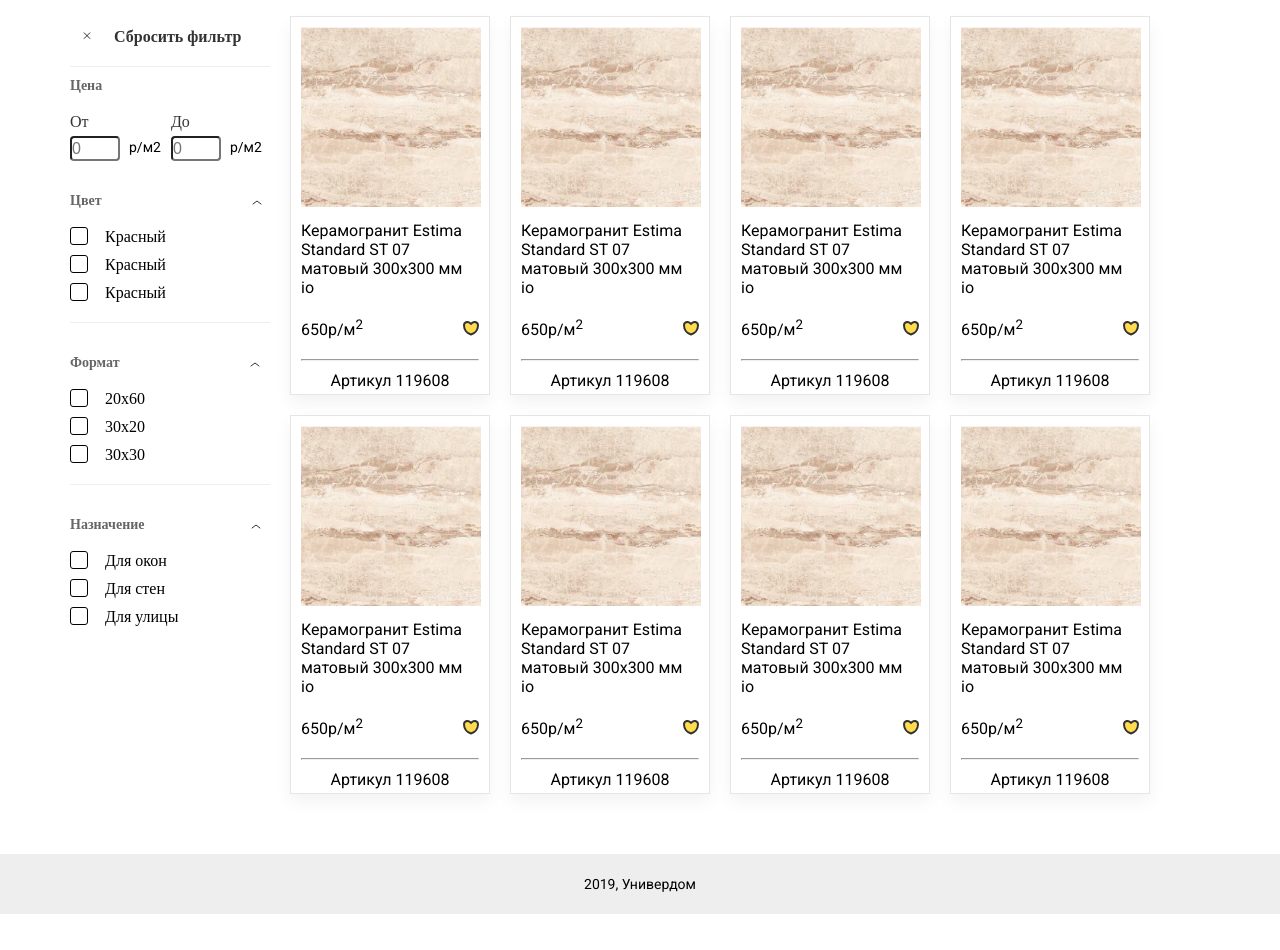
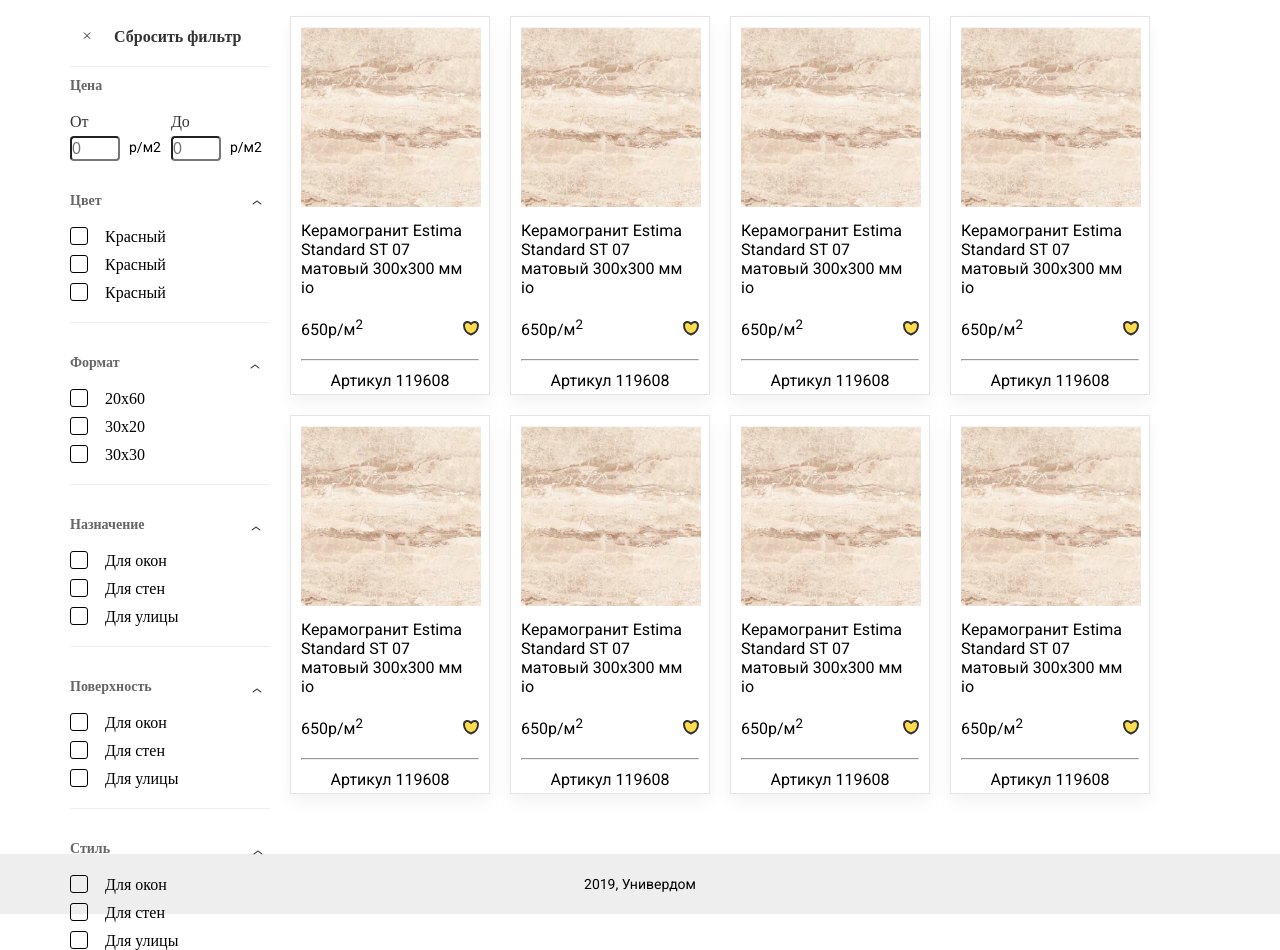
Before and after one commit to WebStyleProduction24/keramogranit, a PHP site: page / in a window 1280 px wide. Shown: the part 229-1179 px from the top of the page. Before the commit the page ends 1143 px from the top, so only its background shows below. Run offline with PHP 8.4, Linux system fonts and the light colour scheme; some libraries are stand-ins or nearby versions.

Commit message:
скрипты+доп меню
Скрипт для смены стрелки и меню закртие.
Также почистил разметку.

```diff
--- a/css/style.css
+++ b/css/style.css
@@ -246,6 +246,30 @@ button {
 	font-size: 16px;
 }
 
+
+/*стили для js фильтра */
+
+
+#close__color{
+	display: block;
+}
+
+#close__format{
+	display: block;
+}
+
+#close__way{
+	display: block;
+}
+
+#close__area{
+	display: block;
+}
+
+#close__style{
+	display: block;
+}
+
 input[type="text"]:focus{outline: 1px solid #FFDB4D;}
 /*input for checkbox*/
 input[type="checkbox"] {
@@ -279,19 +303,28 @@ input[type=checkbox] + label:before {
 
 input[type=checkbox]:checked + label:before {
 	content: "";
-
 	font-size: 15px;
-
 	text-align: center;
 	line-height: 15px;
 	background:url("../img/Checkbox_Active.svg");
 	border: none;
+}
+.offer__filter{
 
 }
 
+.mr__filter-bottom{
+	margin-right:100px;
+}
+
+.mr__filter-foot{
+	margin-right: 143px;
+}
 
 
 /*стили для + -*/
+
+
 .quantity input {
     display: inline-block;
     width: 40px;
@@ -339,7 +372,6 @@ main {
 	min-width: 200px;
 	height: 674px;
 	margin-right: 20px;
-
 	margin-top: 51px;
 	/*бэк для наглядности, убрать*/
 }
@@ -351,6 +383,7 @@ main {
 	justify-content: flex-start;
 	flex-direction: column;
 	text-align: left;
+
 
 }
 
--- a/index.html
+++ b/index.html
@@ -12,7 +12,7 @@
 
 <body>
 
-<wrapper>
+
 
 	<header>
 		<div class="contacts">
@@ -59,7 +59,7 @@
 		<div class="main-container">
 			<!-- для расположения фильтра  -->
 
-			<aside>
+			<aside class="offer__filter">
 				<div class="cd-tab-filter-wrapper">
 					<div class="cd-tab-filter">
 						<ul class="cd-filters   d-flex">
@@ -91,16 +91,14 @@
 								</div>
 							</div>
 						</div>
-						<div class="cd-filter-block">
-							<div class="cd-filter-block-title d-flex">
+						<div class="cd-filter-block" >
+							<div class="cd-filter-block-title d-flex" >
 								<h4 class="offer__filter-title mr__filter">Цвет</h4>
-								<a href="#" class="svg__arrow">
-									<svg width="10" height="5"  viewBox="0 0 10 5" fill="none" xmlns="http://www.w3.org/2000/svg">
-										<path d="M1 4L5 1L9 4" stroke="#333333" stroke-linecap="round" stroke-linejoin="round"/>
-									</svg>
+								<a  class="svg__arrow" id="open__color">
+									<img src="img/arrowUp.png" alt="" class="arrow">
 								</a>
 							</div>
-							<ul class="cd-filter-content cd-filters list">
+							<ul class="cd-filter-content cd-filters list" id="close__color">
 								<li class="offer__checkbox-item">
 									<input class="filter" data-filter=".check1" type="checkbox" id="checkbox1">
 									<label class="checkbox-label" for="checkbox1">Красный</label>
@@ -121,14 +119,12 @@
 						<div class="cd-filter-block">
 							<div class="cd-filter-block-title d-flex">
 								<h4 class="offer__filter-title mr__filter-middle">Формат</h4>
-								<a href="#" class="svg__arrow">
-									<svg width="10" height="5"  viewBox="0 0 10 5" fill="none" xmlns="http://www.w3.org/2000/svg">
-										<path d="M1 4L5 1L9 4" stroke="#333333" stroke-linecap="round" stroke-linejoin="round"/>
-									</svg>
+								<a class="svg__arrow-format" id="open__format">
+									<img src="img/arrowUp.png" alt="" class="arrow">
 								</a>
 							</div>
 
-							<ul class="cd-filter-content cd-filters list">
+							<ul class="cd-filter-content cd-filters list" id="close__format">
 								<li class="offer__checkbox-item">
 									<input class="filter" data-filter=".check4" type="checkbox" id="checkbox4">
 									<label class="checkbox-label" for="checkbox4">20х60</label>
@@ -149,14 +145,11 @@
 						<div class="cd-filter-block">
 							<div class="cd-filter-block-title d-flex">
 								<h4 class="offer__filter-title mr__filter-end">Назначение</h4>
-								<a href="#" class="svg__arrow">
-									<svg width="10" height="5"  viewBox="0 0 10 5" fill="none" xmlns="http://www.w3.org/2000/svg">
-										<path d="M1 4L5 1L9 4" stroke="#333333" stroke-linecap="round" stroke-linejoin="round"/>
-									</svg>
+								<a class="svg__arrow-way" id="open__way">
+									<img src="img/arrowUp.png" alt="" class="arrow">
 								</a>
 							</div>
-
-							<ul class="cd-filter-content cd-filters list">
+							<ul class="cd-filter-content cd-filters list" id="close__way">
 								<li class="offer__checkbox-item">
 									<input class="filter" data-filter=".check7" type="checkbox" id="checkbox7">
 									<label class="checkbox-label" for="checkbox7">Для окон</label>
@@ -170,6 +163,58 @@
 								<li class="offer__checkbox-item">
 									<input class="filter" data-filter=".check9" type="checkbox" id="checkbox9">
 									<label class="checkbox-label" for="checkbox9">Для улицы</label>
+								</li>
+							</ul> <!-- cd-filter-content -->
+						</div>
+						<div class="offer__form-line"></div>
+						<div class="cd-filter-block">
+							<div class="cd-filter-block-title d-flex">
+								<h4 class="offer__filter-title mr__filter-bottom">Поверхность</h4>
+								<a class="svg__arrow-area" id="open__area">
+									<img src="img/arrowUp.png" alt="" class="arrow">
+								</a>
+							</div>
+
+							<ul class="cd-filter-content cd-filters list" id="close__area">
+								<li class="offer__checkbox-item">
+									<input class="filter" data-filter=".check10" type="checkbox" id="checkbox10">
+									<label class="checkbox-label" for="checkbox10">Для окон</label>
+								</li>
+
+								<li class="offer__checkbox-item">
+									<input class="filter" data-filter=".check11" type="checkbox" id="checkbox11">
+									<label class="checkbox-label" for="checkbox11">Для стен</label>
+								</li>
+
+								<li class="offer__checkbox-item">
+									<input class="filter" data-filter=".check12" type="checkbox" id="checkbox12">
+									<label class="checkbox-label" for="checkbox12">Для улицы</label>
+								</li>
+							</ul> <!-- cd-filter-content -->
+						</div>
+						<div class="offer__form-line"></div>
+						<div class="cd-filter-block">
+							<div class="cd-filter-block-title d-flex">
+								<h4 class="offer__filter-title mr__filter-foot">Стиль</h4>
+								<a class="svg__arrow-style" id="open__style">
+									<img src="img/arrowUp.png" alt="" class="arrow">
+								</a>
+							</div>
+
+							<ul class="cd-filter-content cd-filters list" id="close__style">
+								<li class="offer__checkbox-item">
+									<input class="filter" data-filter=".check13" type="checkbox" id="checkbox13">
+									<label class="checkbox-label" for="checkbox13">Для окон</label>
+								</li>
+
+								<li class="offer__checkbox-item">
+									<input class="filter" data-filter=".check14" type="checkbox" id="checkbox14">
+									<label class="checkbox-label" for="checkbox14">Для стен</label>
+								</li>
+
+								<li class="offer__checkbox-item">
+									<input class="filter" data-filter=".check15" type="checkbox" id="checkbox15">
+									<label class="checkbox-label" for="checkbox15">Для улицы</label>
 								</li>
 							</ul> <!-- cd-filter-content -->
 						</div>
@@ -342,8 +387,8 @@
 	<footer class="footer">
 		<p>2019, Универдом</p>
 	</footer>
-
-</wrapper>
+<script  src="https://code.jquery.com/jquery-3.4.1.js"></script>
+<script src="js/main.js"></script>
 
 </body>
 
--- /dev/null
+++ b/js/main.js
@@ -0,0 +1,97 @@
+$(function(){
+
+    $('#open__color').on('click', function() {
+        $('#close__color').slideToggle(100, function(){
+            if( $(this).css('display') === "block"){
+                $(this).removeAttr('style');
+            }
+        });
+
+    });
+    let num=0;
+    let arr=["img/arrowUp.png","img/arrowDown.png"];
+    $(this).find('.svg__arrow').click(function(){
+        num++;
+        if(num>=arr.length){
+            num=0;
+        }
+        $(this).find('img').attr("src",arr[num]);
+    });
+
+    $('#open__format').on('click', function() {
+        $('#close__format').slideToggle(100, function(){
+            if( $(this).css('display') === "block"){
+                $(this).removeAttr('style');
+            }
+        });
+
+    });
+    let numA=0;
+    let array=["img/arrowUp.png","img/arrowDown.png"];
+    $(this).find('.svg__arrow-format').click(function(){
+        numA++;
+        if(numA>=array.length){
+            numA=0;
+        }
+        $(this).find('img').attr("src",array[numA]);
+    });
+
+    $('#open__way').on('click', function() {
+        $('#close__way').slideToggle(100, function(){
+            if( $(this).css('display') === "block"){
+                $(this).removeAttr('style');
+            }
+        });
+
+    });
+    let open__way=0;
+    let close__way=["img/arrowUp.png","img/arrowDown.png"];
+    $(this).find('.svg__arrow-way').click(function(){
+        open__way++;
+        if(open__way>=close__way.length){
+            open__way=0;
+        }
+        $(this).find('img').attr("src",close__way[open__way]);
+    });
+
+
+
+    $('#open__area').on('click', function() {
+        $('#close__area').slideToggle(100, function(){
+            if( $(this).css('display') === "block"){
+                $(this).removeAttr('style');
+            }
+        });
+
+    });
+    let open__area=0;
+    let close__area=["img/arrowUp.png","img/arrowDown.png"];
+    $(this).find('.svg__arrow-area').click(function(){
+        open__area++;
+        if(open__area>=close__area.length){
+            open__area=0;
+        }
+        $(this).find('img').attr("src",close__area[open__area]);
+    });
+
+    $('#open__style').on('click', function() {
+        $('#close__style').slideToggle(100, function(){
+            if( $(this).css('display') === "block"){
+                $(this).removeAttr('style');
+            }
+        });
+
+    });
+    let open__style=0;
+    let close__style=["img/arrowUp.png","img/arrowDown.png"];
+    $(this).find('.svg__arrow-style').click(function(){
+        open__style++;
+        if(open__style>=close__style.length){
+            open__style=0;
+        }
+        $(this).find('img').attr("src",close__style[open__style]);
+    });
+
+
+
+});
```
Also changed, not shown: img/arrowDown.png (added), img/arrowUp.png (added).
